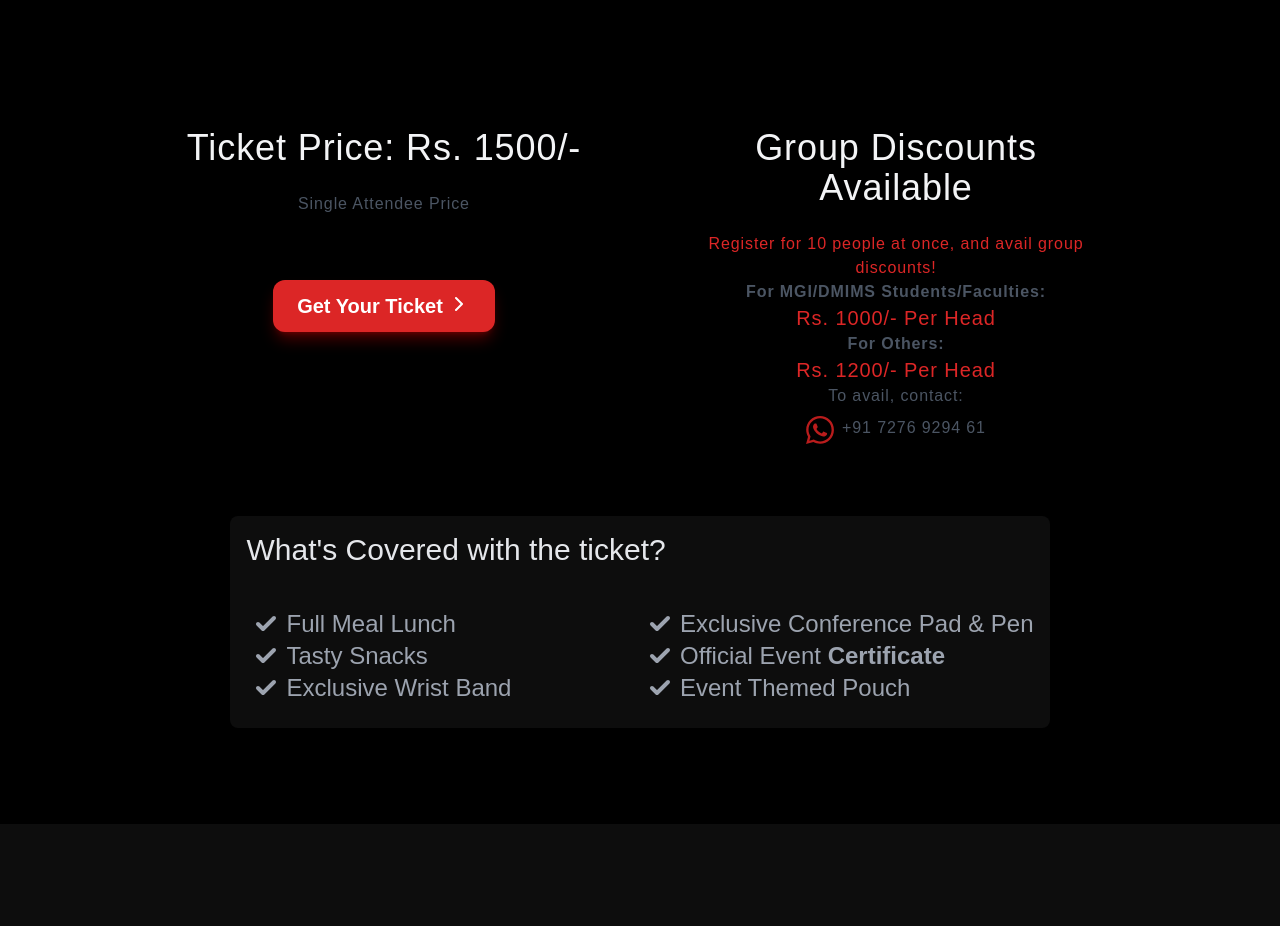
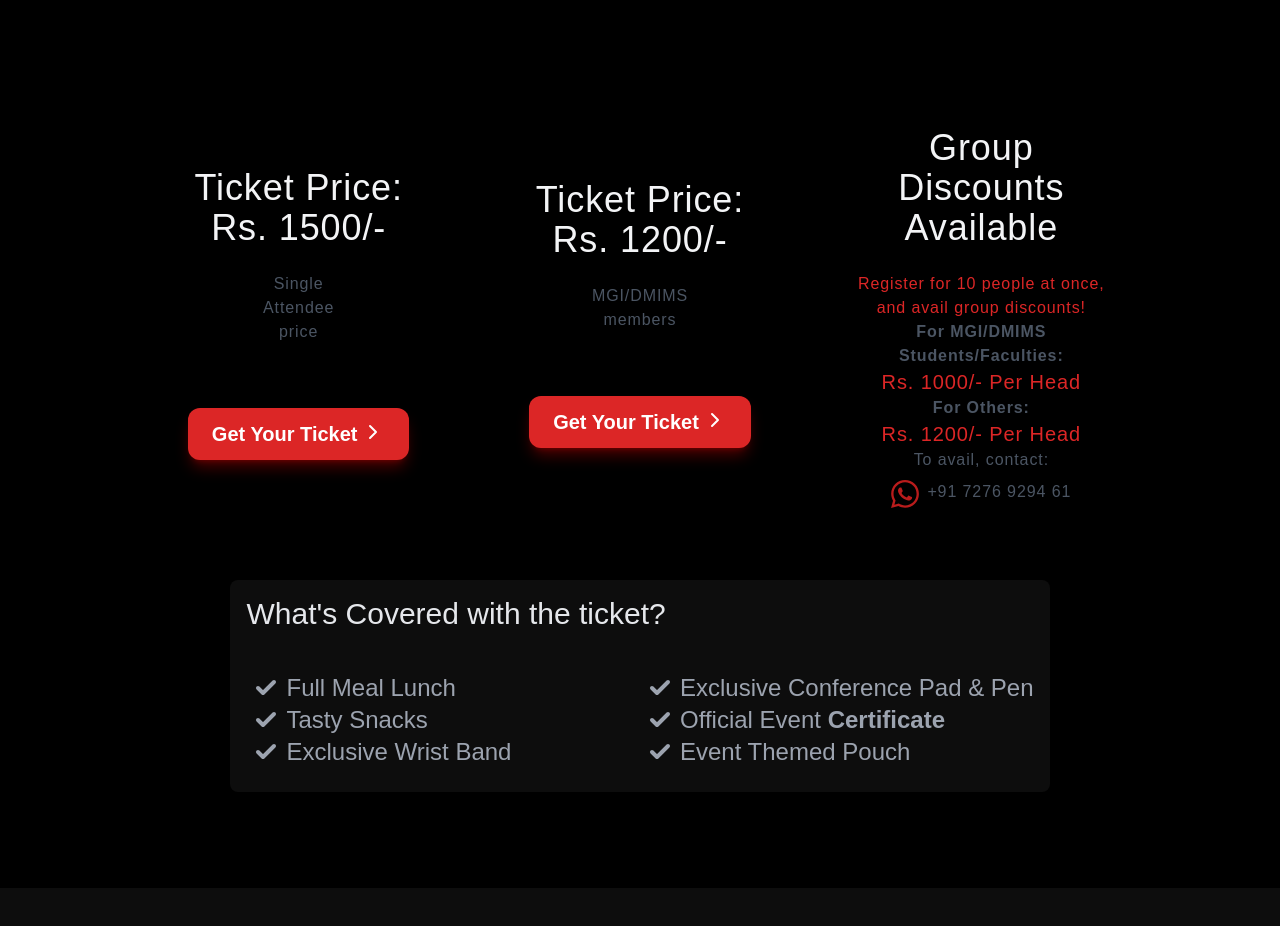
Before and after one commit to TEDxYCCE/tedxycce2022, a Next.js app: page / in a window 1280 px wide. Shown: the part 3764-4690 px from the top of the page. Built offline with nearby package versions, Linux system fonts and the light colour scheme; a small style sheet from the web is missing.

Commit message:
added 1200 extra option for mgi members

```diff
--- a/components/tickets.tsx
+++ b/components/tickets.tsx
@@ -6,15 +6,15 @@ const Tickets = () => {
     <section id="register" className="">
       <div className="container px-6 py-10 mx-auto lg:py-24 lg:flex lg:flex-col lg:px-32 ">
         <SectionHeading title="Register for TEDxYCCE" />
-        <div className="container flex flex-col justify-center mx-auto mb-10 md:flex-row">
-          <div className="flex flex-col items-center text-center lg:flex-grow md:w-5/6 md:px-10 ">
+        <div className="container flex flex-col justify-center mx-auto mb-10 lg:flex-row">
+          <div className="flex flex-col justify-center mx-auto text-center lg:flex-grow md:w-5/6 md:px-10 ">
             <h1 className="mb-2 text-xl font-medium leading-5 tracking-wide sm:text-4xl ">
               Ticket Price: Rs. 1500/-
               {/* <br className="hidden lg:inline-block" />
 
               readymade gluten */}
               <div className="py-4 mt-2 text-base text-center text-gray-600 lg:px-24 xl:px-20">
-                Single Attendee Price
+                Single Attendee price
               </div>
             </h1>
 
@@ -24,6 +24,29 @@ const Tickets = () => {
                 type="external"
                 variant="filled"
                 href="https://payments.cashfree.com/forms/tedxycce"
+                className="my-10"
+              >
+                Get Your Ticket
+              </Button>
+            </div>
+          </div>
+          <div className="flex flex-col justify-center mx-auto text-center lg:flex-grow md:w-5/6 md:px-10 ">
+            <h1 className="mb-2 text-xl font-medium leading-5 tracking-wide sm:text-4xl ">
+              Ticket Price: Rs. 1200/-
+              {/* <br className="hidden lg:inline-block" />
+
+              readymade gluten */}
+              <div className="py-4 mt-2 text-base text-center text-gray-600 lg:px-24 xl:px-20">
+                MGI/DMIMS members
+              </div>
+            </h1>
+
+            {/* Button to Ticket Form */}
+            <div className="mx-auto text-xl text-center">
+              <Button
+                type="external"
+                variant="filled"
+                href="https://payments.cashfree.com/forms/tedxycce_mgi"
                 className="my-10"
               >
                 Get Your Ticket
```
